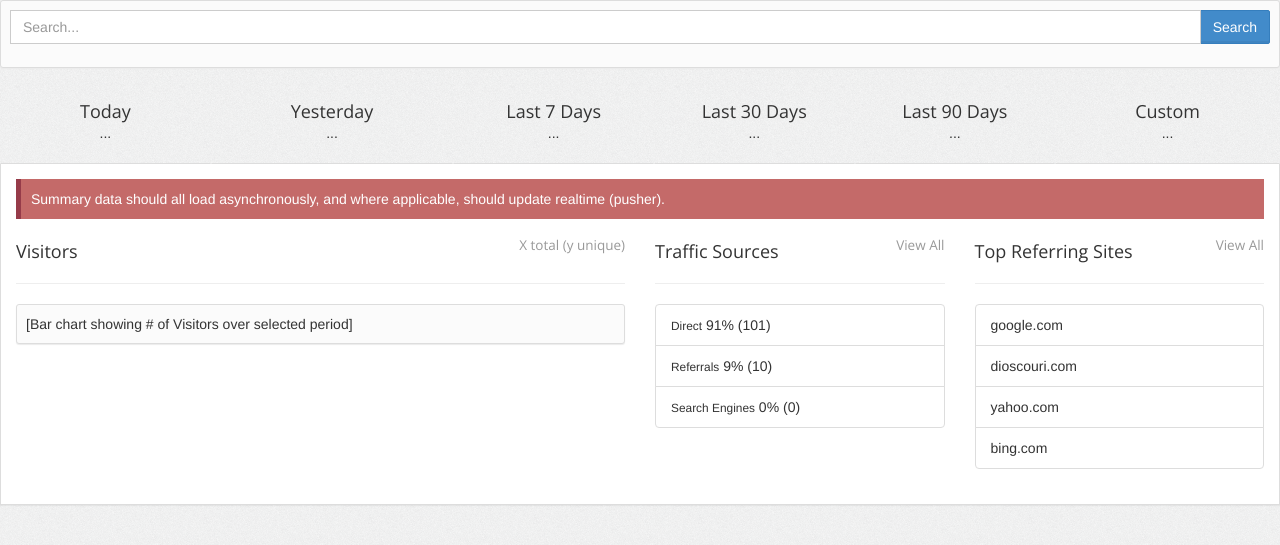
After one commit to dioscouri/f3-admin, a PHP site: template src/Admin/Views/dashboard/index.php in a window 1280 px wide. The commit adds this page. Shown: the top 545 px of the page. Run offline with PHP 8.4, Linux system fonts and the light colour scheme; the template is opened without the code that fills it, so the values that code supplies are empty.

Commit message:
OK, this is how the dashboard should look

```diff
--- /dev/null
+++ b/src/Admin/Views/dashboard/index.php
@@ -0,0 +1,138 @@
+<?php if (class_exists('\Search\Factory')) { ?>
+    <div class="row">
+        <div class="col-md-12">
+            <div class="well well-sm search">
+                <form method="get" action="./admin/search" role="search">
+                    <div class="input-group">
+                        <input name="q" type="text" class="form-control" placeholder="Search..." />
+                        <span class="input-group-btn">
+                            <button class="btn btn-primary" type="submit" tabindex="3">Search</button>
+                        </span>
+                    </div>
+                </form>
+            </div>
+        </div>
+    </div>
+<?php } ?>
+
+<ul class="nav nav-tabs nav-justified" role="tablist">
+    <li class="<?php if ($this->app->get('active') == 'today') { echo "active"; } ?>">
+        <a href="./admin" class="">
+            <h4 class="-heading">Today</h4>
+            <p class="-text">...</p>
+        </a>
+    </li>
+    <li class="<?php if ($this->app->get('active') == 'yesterday') { echo "active"; } ?>">
+        <a href="./admin/dashboard/yesterday" class="">
+            <h4 class="-heading">Yesterday</h4>
+            <p class="-text">...</p>
+        </a>
+    </li>
+    <li class="<?php if ($this->app->get('active') == 'last7') { echo "active"; } ?>">
+        <a href="./admin/dashboard/last-7" class="">
+            <h4 class="-heading">Last 7 Days</h4>
+            <p class="-text">...</p>
+        </a>
+    </li>
+    <li class="<?php if ($this->app->get('active') == 'last30') { echo "active"; } ?>">
+        <a href="./admin/dashboard/last-30" class="">
+            <h4 class="-heading">Last 30 Days</h4>
+            <p class="-text">...</p>
+        </a>
+    </li>
+    <li class="<?php if ($this->app->get('active') == 'last90') { echo "active"; } ?>">
+        <a href="./admin/dashboard/last-90" class="">
+            <h4 class="-heading">Last 90 Days</h4>
+            <p class="-text">...</p>
+        </a>
+    </li>
+    <li class="<?php if ($this->app->get('active') == 'custom') { echo "active"; } ?>">
+        <a href="./admin/dashboard/custom" class="">
+            <h4 class="-heading">Custom</h4>
+            <p class="-text">...</p>
+        </a>
+    </li>
+</ul>
+
+<div class="panel panel-default panel-dashboard">
+    <div class="panel-body">
+
+        <p class="alert alert-danger">Summary data should all load asynchronously, and where applicable, should update realtime (pusher).</p>
+
+        <div class="row">
+            <div class="col-md-6">
+                <h4 class="clearfix">
+                    Visitors
+                    <small class="pull-right">X total (y unique)</small>
+                </h4>
+                <hr/>
+                <div class="well well-sm">[Bar chart showing # of Visitors over selected period]</div>
+            </div>
+            <div class="col-md-3">
+                <h4 class="clearfix">
+                    Traffic Sources
+                    <small class="pull-right">View All</small>
+                </h4>
+                <hr/>
+                <div class="list-group">
+                    <div class="list-group-item">
+                        <small>Direct</small>
+                        91% (101)
+                    </div>
+
+                    <div class="list-group-item">
+                        <small>Referrals</small>
+                        9% (10)
+                    </div>
+
+                    <div class="list-group-item">
+                        <small>Search Engines</small>
+                        0% (0)
+                    </div>
+                </div>
+            </div>
+            <div class="col-md-3">
+                <h4 class="clearfix">
+                    Top Referring Sites
+                    <small class="pull-right">View All</small>
+                </h4>
+                <hr/>
+                <div class="list-group">
+                    <div class="list-group-item">
+                        google.com
+                    </div>
+
+                    <div class="list-group-item">
+                        dioscouri.com
+                    </div>
+
+                    <div class="list-group-item">
+                        yahoo.com
+                    </div>
+
+                    <div class="list-group-item">
+                        bing.com
+                    </div>
+                </div>
+            </div>
+        </div>
+
+        <?php // TODO Fire a listener event here ?>
+
+        <?php echo $this->renderView('Admin/Views::dashboard/shop_stats.php'); ?>
+
+        <tmpl type="modules" name="admin-dashboard-summary-panel" />
+
+    </div>
+</div>
+
+<?php echo $this->renderView('Admin/Views::dashboard/activity_feed.php'); ?>
+
+<tmpl type="modules" name="admin-dashboard" />
+
+<style>
+.panel.panel-default.panel-dashboard {
+    border-top: none;
+    border-radius: 0px;
+}
+</style>
```
Also changed, not shown: src/Admin/Controllers/Dashboard.php (added, +74 -0 lines), src/Admin/Controllers/Home.php (deleted, +0 -26 lines), src/Admin/Routes.php (+27 -2 lines), src/Admin/Views/dashboard/activity_feed.php (added, +64 -0 lines), src/Admin/Views/dashboard/shop_stats.php (added, +57 -0 lines), src/Admin/Views/home/index.php (deleted, +0 -18 lines).
